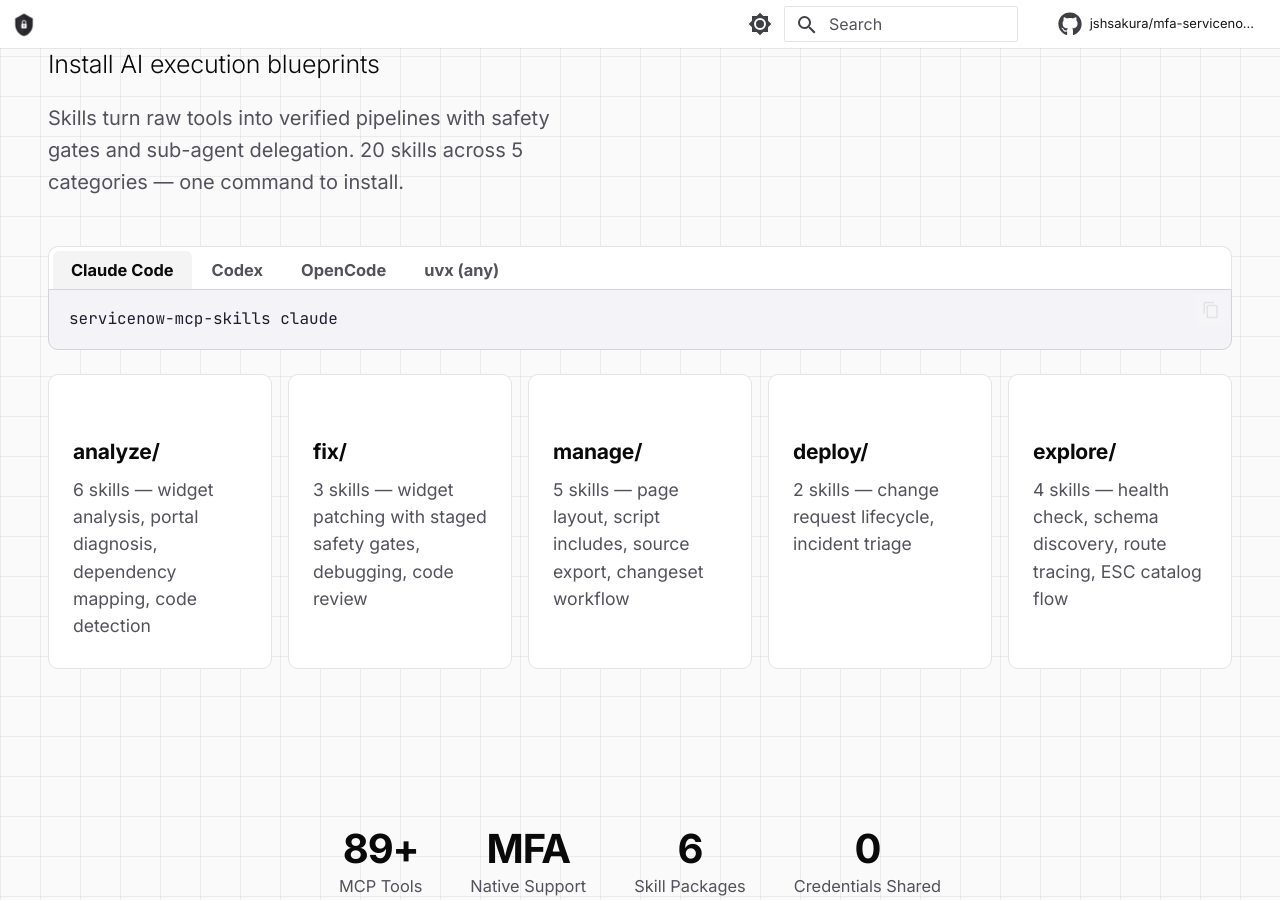
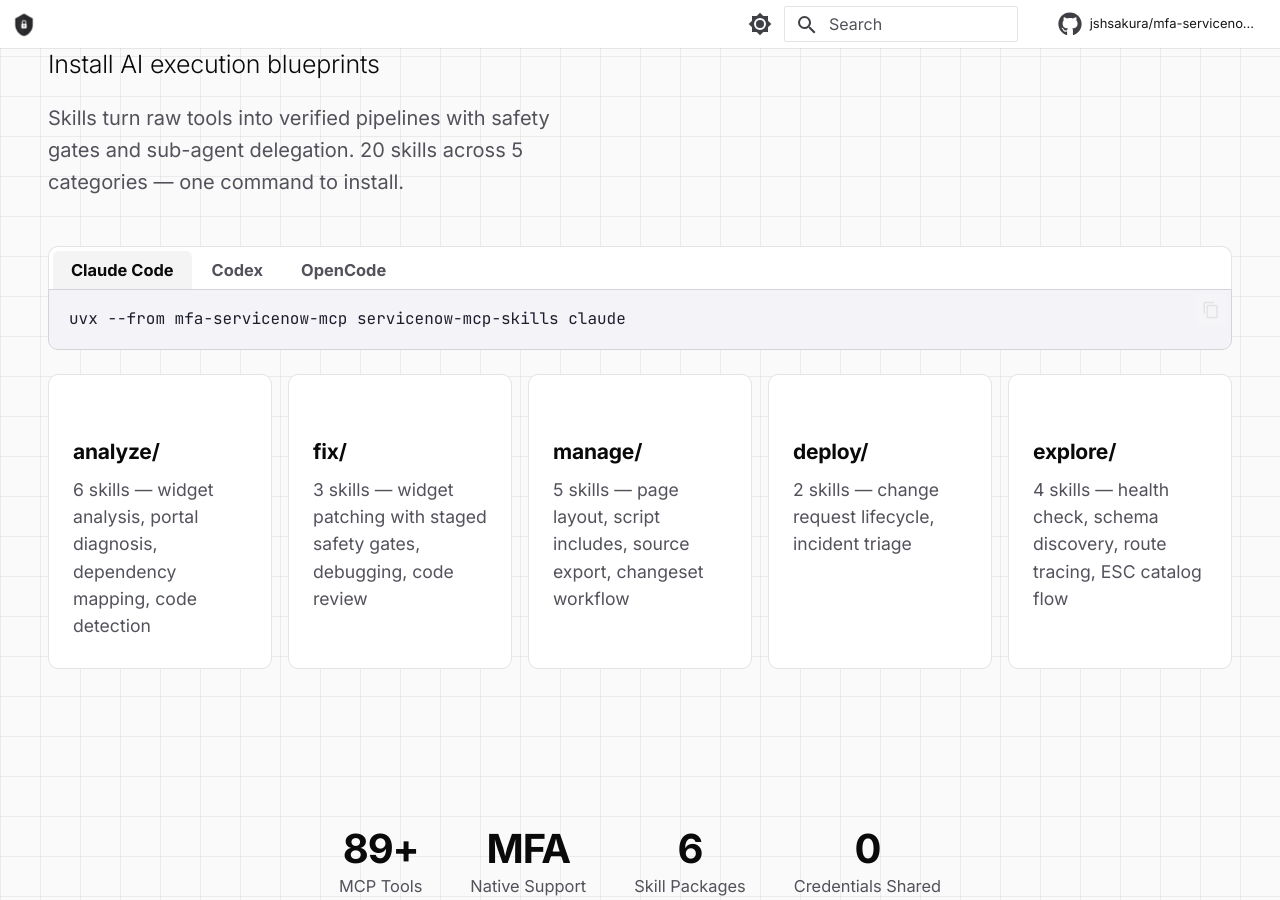
Before and after one commit to jshsakura/mfa-servicenow-mcp, an MkDocs documentation site: the page built from website/docs/index.md, in a window 1280 px wide and 900 px high, scrolled down 2552 px. Built offline with MkDocs 1.6.1 and Material for MkDocs 9.7.7, drawn with Linux system fonts in a browser that asks for light colours; comment, search, counter and statistics services are not loaded.

Commit message:
style: unify skill install commands to full uvx one-liners
All skill tabs now use uvx --from mfa-servicenow-mcp base command
with only the client parameter differing (claude/codex/opencode).
No ambiguity about prerequisites — just copy and run.

Co-Authored-By: Claude Opus 4.6 (1M context) <noreply@anthropic.com>

```diff
--- a/website/docs/index.md
+++ b/website/docs/index.md
@@ -273,28 +273,21 @@ args = [
         <button class="install-tab active" data-target="skill-claude">Claude Code</button>
         <button class="install-tab" data-target="skill-codex">Codex</button>
         <button class="install-tab" data-target="skill-opencode">OpenCode</button>
-        <button class="install-tab" data-target="skill-uvx">uvx (any)</button>
       </div>
       <div class="install-panels" id="skill-panels">
         <div class="install-panel active" id="skill-claude">
           <div class="install-code-block">
-            <pre class="install-code"><code>servicenow-mcp-skills claude</code></pre>
+            <pre class="install-code"><code>uvx --from mfa-servicenow-mcp servicenow-mcp-skills claude</code></pre>
           </div>
         </div>
         <div class="install-panel" id="skill-codex">
           <div class="install-code-block">
-            <pre class="install-code"><code>servicenow-mcp-skills codex</code></pre>
+            <pre class="install-code"><code>uvx --from mfa-servicenow-mcp servicenow-mcp-skills codex</code></pre>
           </div>
         </div>
         <div class="install-panel" id="skill-opencode">
           <div class="install-code-block">
-            <pre class="install-code"><code>servicenow-mcp-skills opencode</code></pre>
-          </div>
-        </div>
-        <div class="install-panel" id="skill-uvx">
-          <div class="install-code-block">
-            <pre class="install-code"><code><span class="c"># No install needed — runs directly</span>
-uvx --from mfa-servicenow-mcp servicenow-mcp-skills claude</code></pre>
+            <pre class="install-code"><code>uvx --from mfa-servicenow-mcp servicenow-mcp-skills opencode</code></pre>
           </div>
         </div>
       </div>
```
